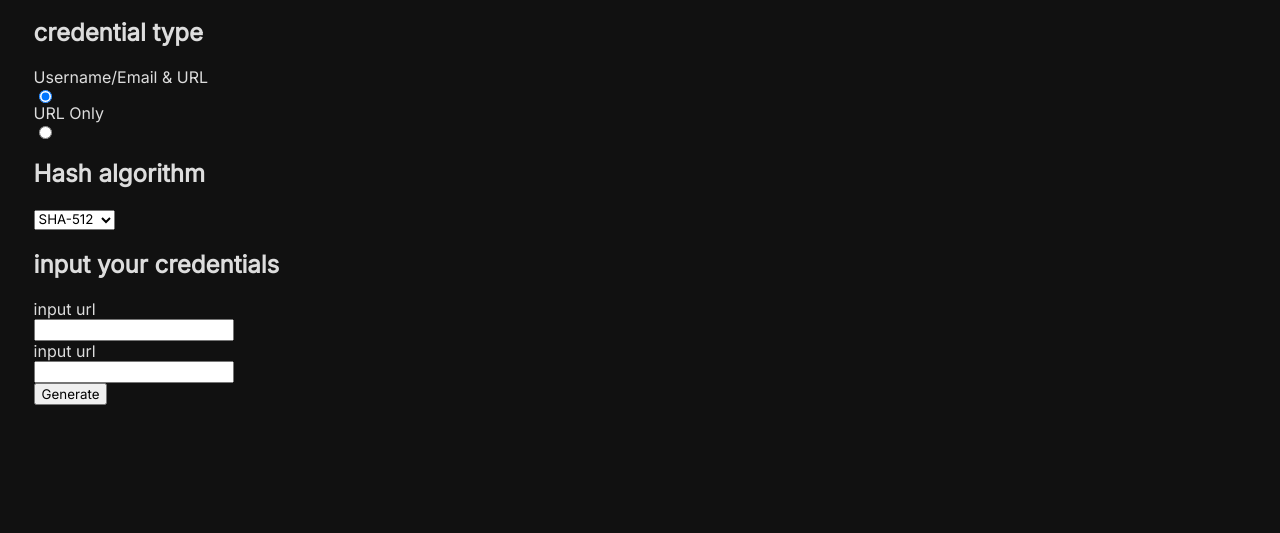
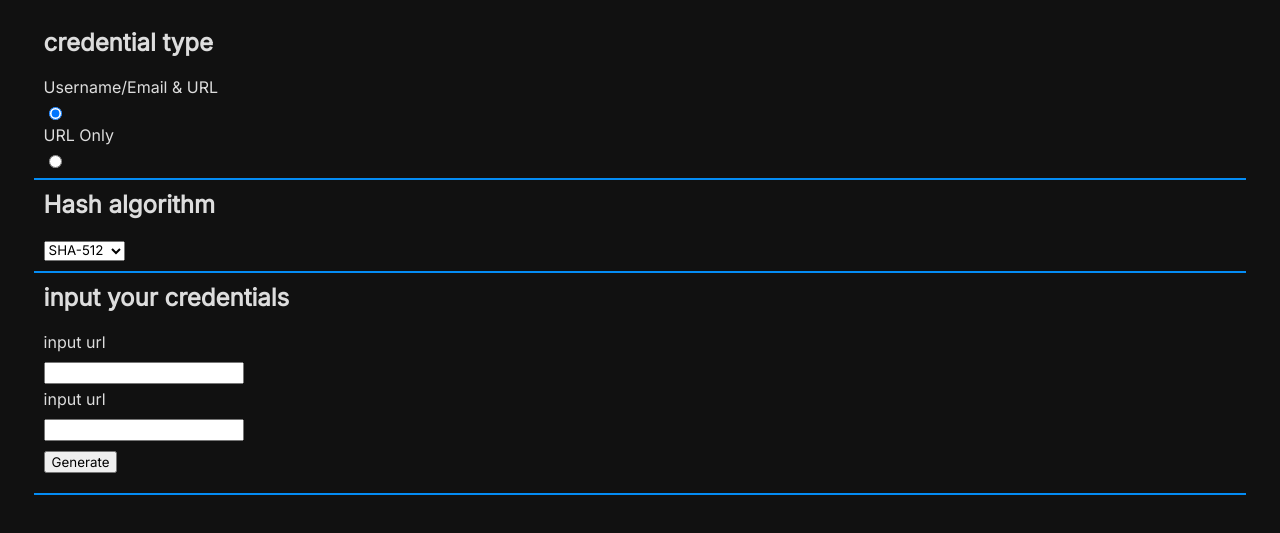
Before and after one commit to Teddy55Codes/StoragelessPasswordManager, a plain HTML site: page index.html in a window 1280 px wide. Both pictures are taken after a click on the radio button 45 px from the left and 185 px from the top of the page. Shown: the part 89-622 px from the top of the page. Drawn offline with Linux system fonts and the light colour scheme.

Commit message:
add basic layout and styling

```diff
--- a/styles.css
+++ b/styles.css
@@ -5,17 +5,30 @@
 html {
   background: #111;
   color: #ddd;
-  margin: 2%;
+  padding: 2%;
 }
 
 label, input {
   display: block
 }
 
-.card {
-
+label {
+  margin: 5px 0 10px 0;
 }
 
-#credentials_form_username, #credentials_form_url, #generate_hash, #hash_result_title, #input_credentials_div {
+button {
+  margin: 10px 0 10px 0;
+}
+
+.card {
+  padding: 10px;
+  border-bottom: 2px solid #048cf4;
+}
+
+.card h2 {
+  margin-top: 0;
+}
+
+#credentials_form_username, #credentials_form_url, #generate_hash, #hash_result_title, #input_credentials_div, #hash_result {
   display: none;
 }
```
